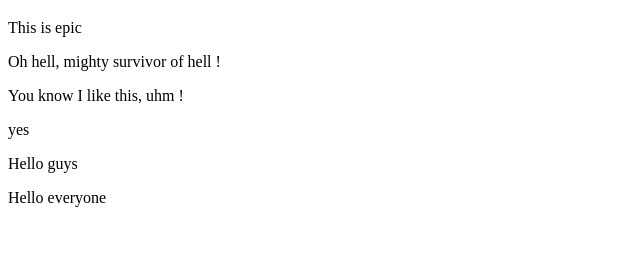
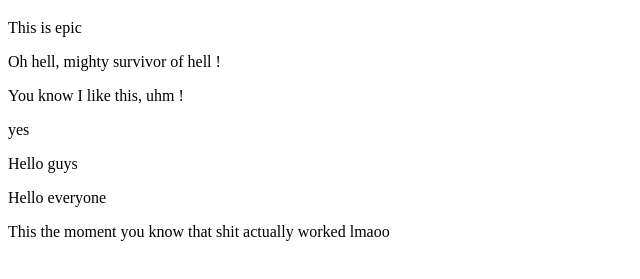
Before and after one commit to gtrmichaels/web-app-1, a plain HTML site: page index.html in a window 1280 px wide. Shown: the part 61-340 px from the top of the page, without its empty margins (0-640 px from the left). Drawn offline with Linux system fonts and the light colour scheme.

Commit message:
sc test 2

```diff
--- a/index.html
+++ b/index.html
@@ -13,5 +13,6 @@
         <p>yes</p>
         <p>Hello guys</p>
         <p>Hello everyone</p>
+        <p>This the moment you know that shit actually worked lmaoo</p>
 </body>
 </html>
```
